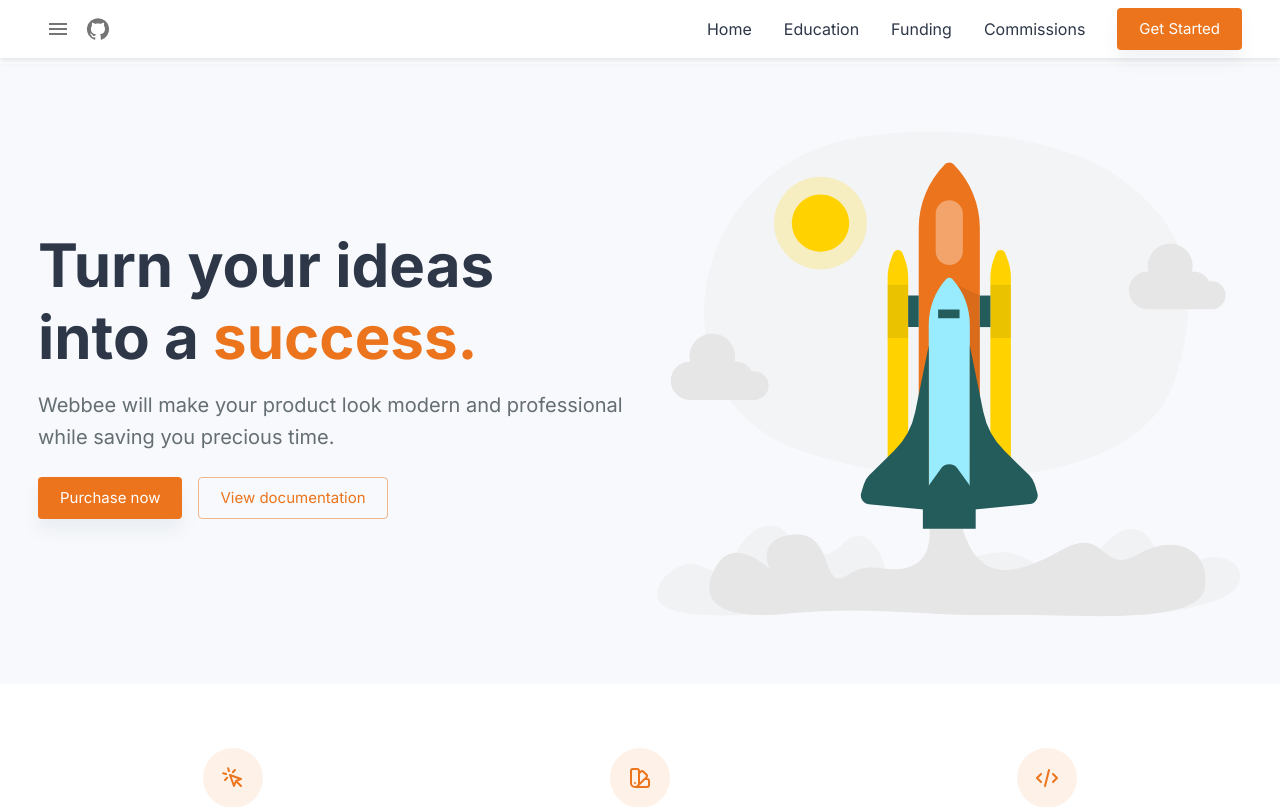
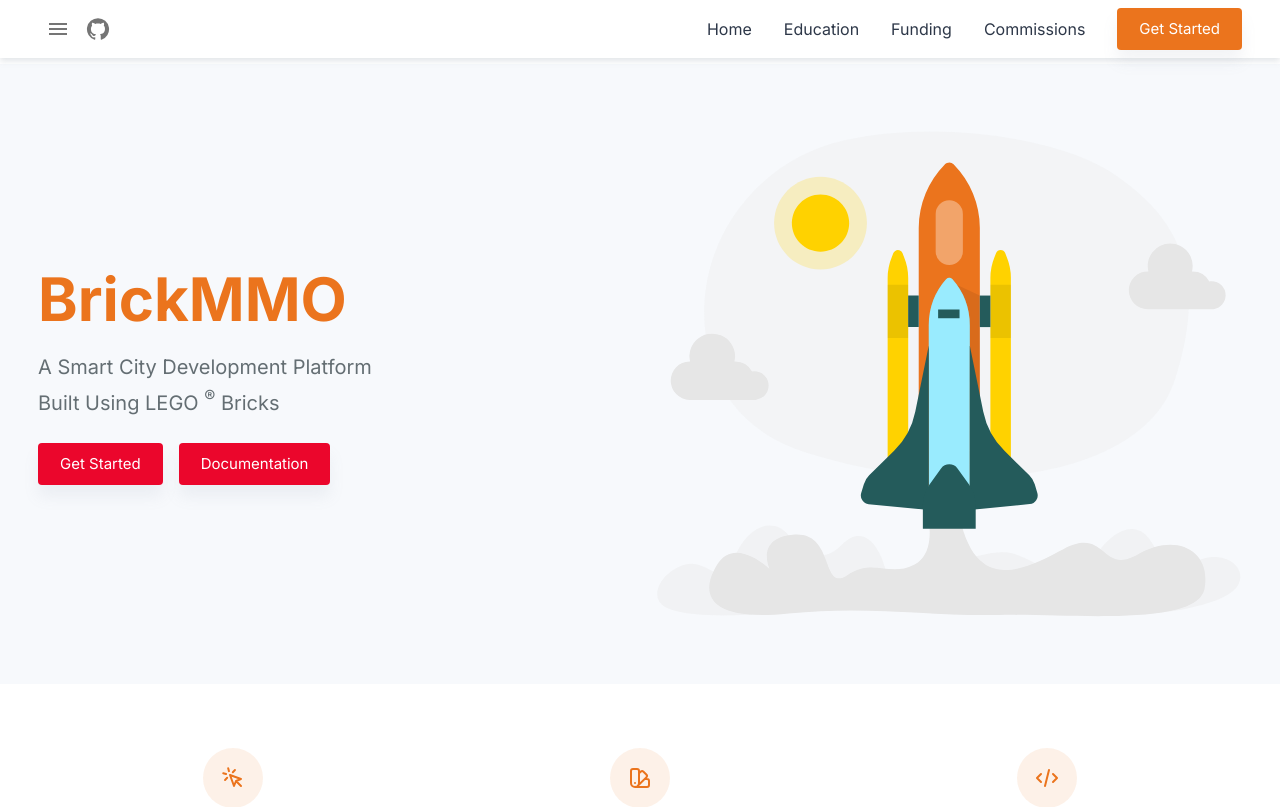
Before and after one commit to iamgaurabhishek/website-v2, a React (Create React App) app: page / in a window 1280 px wide. Shown: the top 807 px of the page. Built offline with nearby package versions, Linux system fonts and the light colour scheme.

Commit message:
Modfied hero tex

```diff
--- a/src/theme/palette--orange.js
+++ b/src/theme/palette--orange.js
@@ -1,5 +1,7 @@
-// Main Orange: eb741d
-// Rollover Orange: a062ca
+// Primary Orange: eb741d
+// Rollover Orange: d26a1e
+// Secondary Red: eb062c
+// Rollover Red: d8082b
 
 export const light = {
   alternate: {
@@ -15,9 +17,9 @@
     contrastText: '#fff',
   },
   secondary: {
-    main: '#00AB55',
+    main: '#eb062c',
     light: '#33CC70',
-    dark: '#009357',
+    dark: '#d8082b',
     contrastText: '#fff',
   },
   text: {
@@ -51,9 +53,9 @@
     contrastText: '#fff',
   },
   secondary: {
-    main: '#00AB55',
+    main: '#eb062c',
     light: '#33CC70',
-    dark: '#009357',
+    dark: '#d8082b',
     contrastText: '#fff',
   },
   text: {
--- a/src/views/landingPages/Home/components/Hero/Hero.js
+++ b/src/views/landingPages/Home/components/Hero/Hero.js
@@ -60,9 +60,7 @@
               color="primary"
               size="large"
               fullWidth={isMd ? false : true}
-              href={
-                'https://material-ui.com/store/items/webbee-landing-page/'
-              }
+              href={'https://material-ui.com/store/items/webbee-landing-page/'}
               target={'_blank'}
             >
               Purchase now
--- a/src/views/pages/Home/components/Hero/Hero.js
+++ b/src/views/pages/Home/components/Hero/Hero.js
@@ -26,15 +26,12 @@
                 fontWeight: 700,
               }}
             >
-              Turn your ideas
-              <br />
-              into a{' '}
               <Typography
                 color={'primary'}
                 component={'span'}
                 variant={'inherit'}
               >
-                success.
+                BrickMMO
               </Typography>
             </Typography>
           </Box>
@@ -45,8 +42,9 @@
               color="textSecondary"
               sx={{ fontWeight: 400 }}
             >
-              Webbee will make your product look modern and professional while
-              saving you precious time.
+              A Smart City Development Platform
+              <br />
+              Built Using LEGO <sup>&reg;</sup> Bricks
             </Typography>
           </Box>
           <Box
@@ -57,13 +55,12 @@
             <Button
               component={'a'}
               variant="contained"
-              color="primary"
+              color="secondary"
               size="large"
               fullWidth={isMd ? false : true}
-              href={'https://material-ui.com/store/items/webbee-landing-page/'}
-              target={'_blank'}
+              href={'/get-started'}
             >
-              Purchase now
+              Get Started
             </Button>
             <Box
               marginTop={{ xs: 2, sm: 0 }}
@@ -72,13 +69,13 @@
             >
               <Button
                 component={'a'}
-                href={'/docs-introduction'}
-                variant="outlined"
-                color="primary"
+                href={'/documentation'}
+                variant="contained"
+                color="secondary"
                 size="large"
                 fullWidth={isMd ? false : true}
               >
-                View documentation
+                Documentation
               </Button>
             </Box>
           </Box>
```
